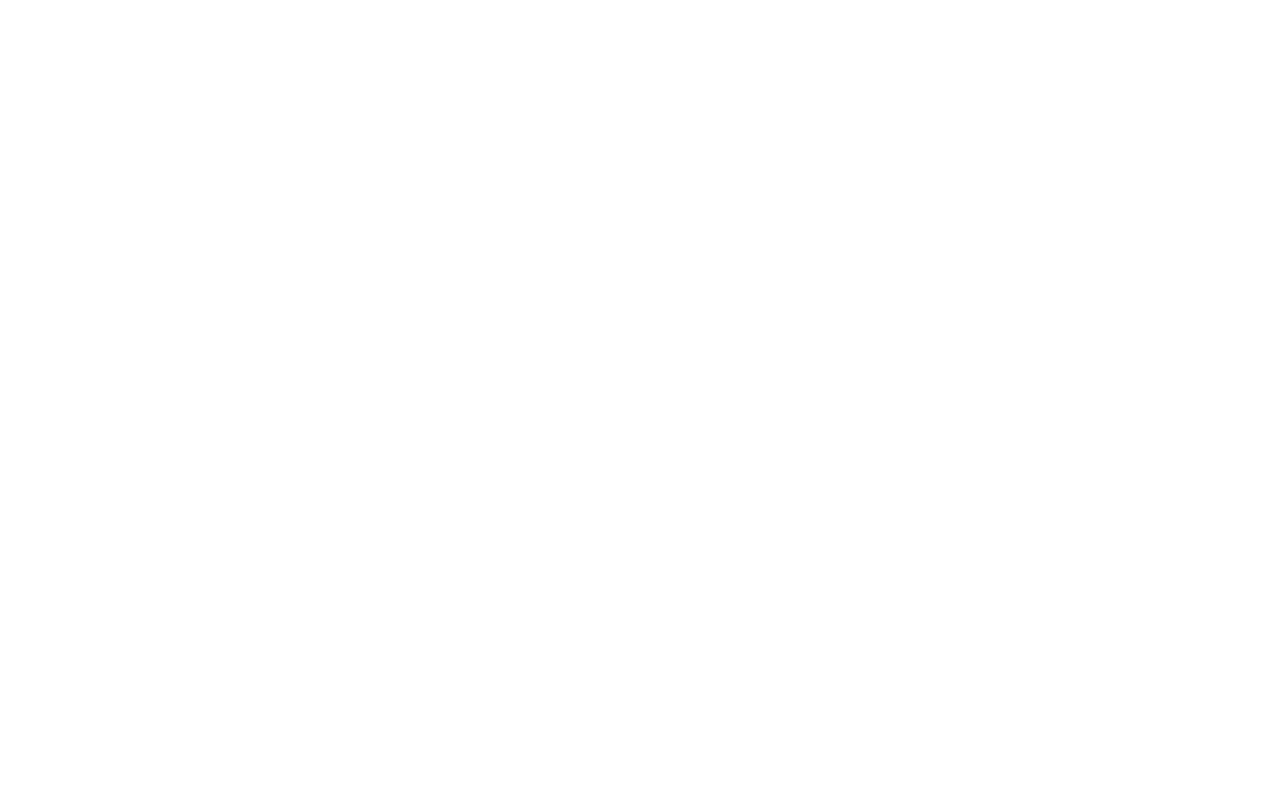
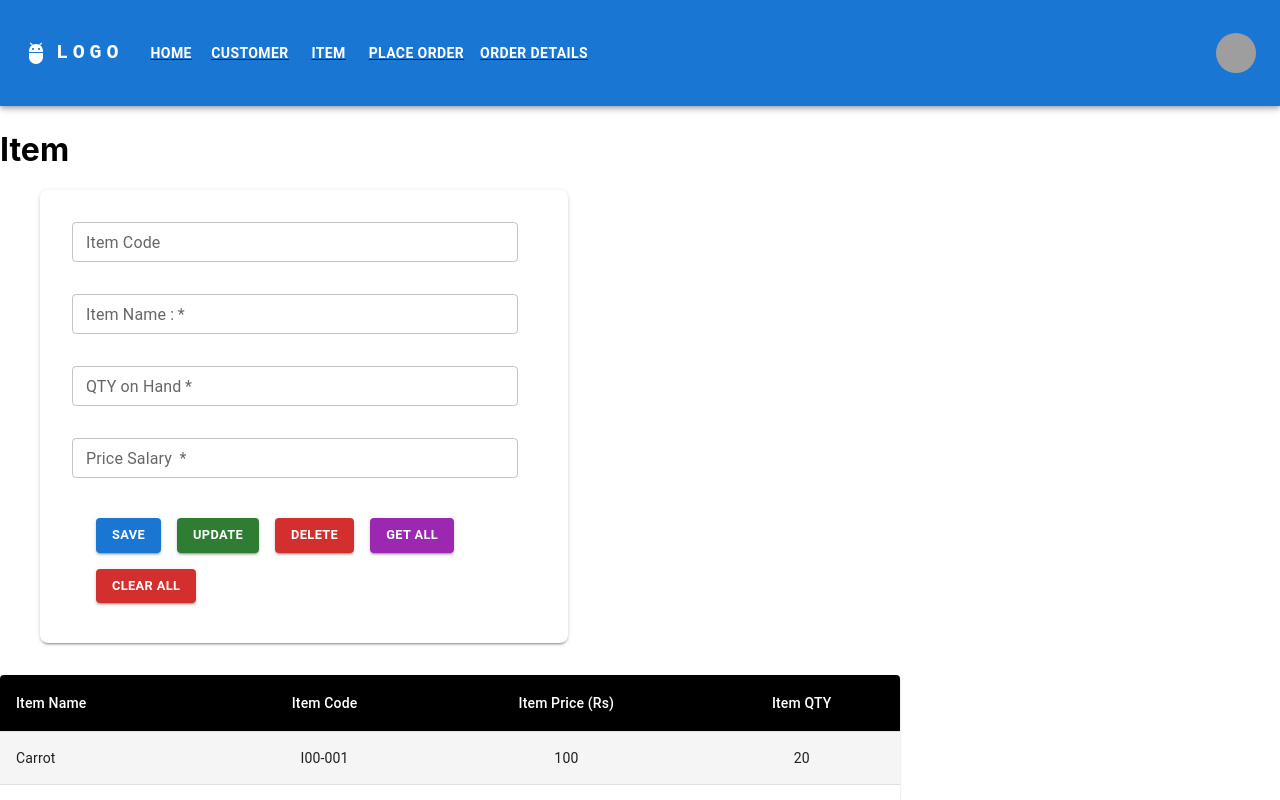
Before and after one commit to NisalaRV/React_web_pos, a React (Create React App) app: page /item in a window 1280 px wide. Shown: the top 800 px of the page. Built offline with nearby package versions, Linux system fonts and the light colour scheme; grey boxes are pictures that could not be loaded.

Commit message:
added itemForm

```diff
--- a/src/view/common/MainContent/MainContent.tsx
+++ b/src/view/common/MainContent/MainContent.tsx
@@ -2,6 +2,7 @@
 import {Route, Routes} from "react-router-dom";
 import Home from "../../pages/Home/Home";
 import Customer from "../../pages/Customer/Customer";
+import Item from "../../pages/Item/Item";
 
 
 
@@ -13,6 +14,7 @@
                     <Route path="/" Component={Home}></Route>
                     <Route path="/home" Component={Home}></Route>
                     <Route path="/customer" Component={Customer}></Route>
+                    <Route path="/item" Component={Item}></Route>
                 </Routes>
             </div>
         );
--- a/src/view/pages/Customer/Customer.tsx
+++ b/src/view/pages/Customer/Customer.tsx
@@ -48,6 +48,7 @@
     return(
         <>
         < Header/>
+            <Box sx={{ width: "100%", mt: 3 }}>
             <h1>Customer</h1>
             <Grid lg={5}  md={5} sm={10} xs={11} ml={5} >
                 <Box
@@ -194,16 +195,17 @@
                     </Box>
                 </Box>
             </Box>
+            </Grid>
 
-                <Grid container width={900} justifyContent={"center"}>
+                <Grid container width={900} justifyContent={"center"} py={4} >
                     <TableContainer component={Paper}>
                         <Table sx={{ minWidth: 700}}  aria-label="customized table">
                             <TableHead>
                                 <TableRow>
                                     <StyledTableCell>Customer_Id</StyledTableCell>
-                                    <StyledTableCell align="right">Customer Name</StyledTableCell>
-                                    <StyledTableCell align="right">Customer Adress</StyledTableCell>
-                                    <StyledTableCell align="right">Phone</StyledTableCell>
+                                    <StyledTableCell align="center">Customer Name</StyledTableCell>
+                                    <StyledTableCell align="center">Customer Adress</StyledTableCell>
+                                    <StyledTableCell align="center">Phone</StyledTableCell>
                                 </TableRow>
                             </TableHead>
                             <TableBody>
@@ -212,9 +214,9 @@
                                         <StyledTableCell component="th" scope="row">
                                             {row.Customer_Id}
                                         </StyledTableCell>
-                                        <StyledTableCell align="right">{row.CustomerName}</StyledTableCell>
-                                        <StyledTableCell align="right">{row.CustomerAddress}</StyledTableCell>
-                                        <StyledTableCell align="right">{row.Phone}</StyledTableCell>
+                                        <StyledTableCell align="center">{row.CustomerName}</StyledTableCell>
+                                        <StyledTableCell align="center">{row.CustomerAddress}</StyledTableCell>
+                                        <StyledTableCell align="center">{row.Phone}</StyledTableCell>
 
                                     </StyledTableRow>
                                 ))}
@@ -222,7 +224,8 @@
                         </Table>
                     </TableContainer>
                 </Grid>
-            </Grid>
+
+            </Box>
     </>
     )
 };
--- /dev/null
+++ b/src/view/pages/Item/Item.tsx
@@ -0,0 +1,226 @@
+import React from "react";
+import {
+    Box,
+    Grid, Paper, styled, Table, TableBody, TableCell, tableCellClasses, TableContainer, TableHead, TableRow,
+    TextField,
+} from "@mui/material";
+import Header from "../../common/Header/Header";
+import Button from "@mui/material/Button";
+
+
+const StyledTableCell = styled(TableCell)(({ theme }) => ({
+    [`&.${tableCellClasses.head}`]: {
+        backgroundColor: theme.palette.common.black,
+        color: theme.palette.common.white,
+    },
+    [`&.${tableCellClasses.body}`]: {
+        fontSize: 14,
+    },
+}));
+
+const StyledTableRow = styled(TableRow)(({ theme }) => ({
+    '&:nth-of-type(odd)': {
+        backgroundColor: theme.palette.action.hover,
+    },
+    // hide last border
+    '&:last-child td, &:last-child th': {
+        border: 0,
+    },
+}));
+
+function createData(code: string, name: string, qty: number, price: number) {
+    return { code, name, qty, price };
+}
+
+const rows = [
+    createData("I00-001", "Carrot",100,20),
+    createData("I00-002", "Carrot",80,80),
+    createData("I00-003", "Carrot", 100, 80),
+    createData("I00-004", "Carrot", 100, 80),
+];
+
+export default function Item() {
+    return(
+        <>
+            < Header/>
+            <Box sx={{ width: "100%", mt: 3 }}>
+                <h1>Item</h1>
+                <Grid lg={5}  md={5} sm={10} xs={11} ml={5} >
+                    <Box
+                        sx={{
+                            bgcolor: "background.paper",
+                            boxShadow: 2,
+                            borderRadius: 2,
+                            p: 2,
+                            width: "40%",
+                        }}
+                    >
+                        <Box
+                            component="form"
+                            action="item"
+                            id="itemForm"
+                            sx={{
+                                "& .MuiTextField-root": { width: "90%", m: 2 },
+                            }}
+                            noValidate
+                            autoComplete="off"
+                        >
+                            <TextField
+                                sx={{
+                                    fontSize: 22,
+                                    fontWeight: "bold",
+                                    fontFamily: "Poppines",
+                                }}
+                                id="txtItemId"
+                                name="code"
+                                label="Item Code "
+                                placeholder="I00-001"
+                                InputProps={{
+                                    readOnly: true,
+                                }}
+                                size="small"
+                            />
+
+                            <TextField
+                                sx={{
+                                    fontSize: 22,
+                                    fontWeight: "bold",
+                                    fontFamily: "Poppines",
+                                }}
+                                id="txtItemName"
+                                name="description"
+                                label="Item Name :"
+                                placeholder="carrot"
+                                required
+                                size="small"
+                            />
+
+                            <TextField
+                                sx={{
+                                    fontSize: 22,
+                                    fontWeight: "bold",
+                                    fontFamily: "Poppines",
+                                }}
+                                id="txtItemQty"
+                                name="qty"
+                                label="QTY on Hand"
+                                placeholder="200"
+                                required
+                                size="small"
+                            />
+
+                            <TextField
+                                sx={{
+                                    fontSize: 22,
+                                    fontWeight: "bold",
+                                    fontFamily: "Poppines",
+                                }}
+                                id="txtItemPrice"
+                                name="unitPrice"
+                                label="Price Salary "
+                                placeholder="100"
+                                required
+                                size="small"
+                            />
+                            <Box
+                                sx={{
+                                    color: "#2c3e50",
+                                    gap: 2,
+                                    mr: 2,
+                                    ml: 2,
+                                    p: 2,
+                                    "& button": { m: 1 },
+                                }}
+                            >
+                                <Button
+                                    variant="contained"
+                                    color="primary"
+                                    id="btnSaveCustomer"
+                                    sx={{
+                                        fontWeight: "bold",
+                                        fontSize: "0.8rem",
+                                    }}
+                                >
+                                    Save
+                                </Button>
+                                <Button
+                                    variant="contained"
+                                    color="success"
+                                    id="btnUpdateCustomer"
+                                    sx={{
+                                        fontWeight: "bold",
+                                        fontSize: "0.8rem",
+                                    }}
+                                >
+                                    Update
+                                </Button>
+                                <Button
+                                    variant="contained"
+                                    color="error"
+                                    id="btnDeleteCustomer"
+                                    sx={{
+                                        fontWeight: "bold",
+                                        fontSize: "0.8rem",
+                                    }}
+                                >
+                                    Delete
+                                </Button>
+                                <Button
+                                    variant="contained"
+                                    color="secondary"
+                                    id="getAllCustomer"
+                                    sx={{
+                                        fontWeight: "bold",
+                                        fontSize: "0.8rem",
+                                    }}
+                                >
+                                    Get All
+                                </Button>
+                                <Button
+                                    variant="contained"
+                                    color="error"
+                                    id="clearAllCustomer"
+                                    sx={{
+                                        fontWeight: "bold",
+                                        fontSize: "0.8rem",
+                                    }}
+                                >
+                                    Clear All
+                                </Button>
+                            </Box>
+                        </Box>
+                    </Box>
+                </Grid>
+
+                <Grid container width={900} justifyContent={"center"} py={4} >
+                    <TableContainer component={Paper}>
+                        <Table sx={{ minWidth: 700}}  aria-label="customized table">
+                            <TableHead>
+                                <TableRow>
+                                    <StyledTableCell> Item Name </StyledTableCell>
+                                    <StyledTableCell align="center">Item Code</StyledTableCell>
+                                    <StyledTableCell align="center">Item Price&nbsp;(Rs)</StyledTableCell>
+                                    <StyledTableCell align="center">Item QTY</StyledTableCell>
+                                </TableRow>
+                            </TableHead>
+                            <TableBody>
+                                {rows.map((row) => (
+                                    <StyledTableRow>
+                                        <StyledTableCell component="th" scope="row">
+                                            {row.name}
+                                        </StyledTableCell>
+                                        <StyledTableCell align="center">{row.code}</StyledTableCell>
+                                        <StyledTableCell align="center">{row.qty}</StyledTableCell>
+                                        <StyledTableCell align="center">{row.price}</StyledTableCell>
+
+                                    </StyledTableRow>
+                                ))}
+                            </TableBody>
+                        </Table>
+                    </TableContainer>
+                </Grid>
+
+            </Box>
+        </>
+    )
+};
```
